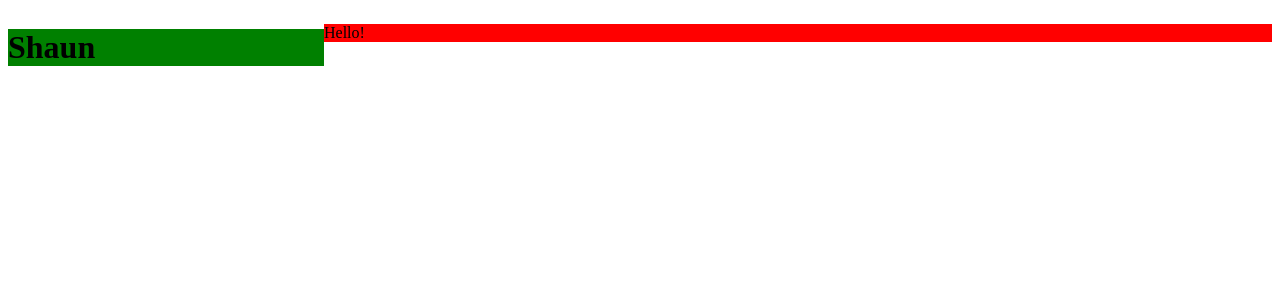
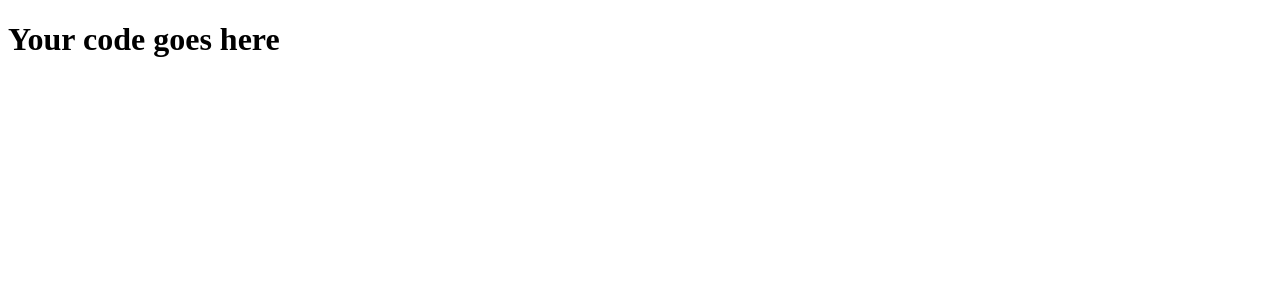
Before and after one commit to gorakhjoshi/ReactPatternLayoutComponent, a JavaScript app: page / in a window 1280 px wide. Shown: the top 300 px of the page. Built offline with nearby package versions, Linux system fonts and the light colour scheme; the HTML template or start-up script is replaced by a standard one.

Commit message:
initial file for Lists and list items

```diff
--- a/src/App.js
+++ b/src/App.js
@@ -1,20 +1,47 @@
-import { SplitScreen } from './SplitScreen';
+const people = [
+  {
+    name: 'John Doe',
+    age: 54,
+    hairColor: 'brown',
+    hobbies: ['swimming', 'bicycling', 'video games'],
+  },
+  {
+    name: 'Brenda Smith',
+    age: 33,
+    hairColor: 'black',
+    hobbies: ['golf', 'mathematics'],
+  },
+  {
+    name: 'Jane Garcia',
+    age: 27,
+    hairColor: 'blonde',
+    hobbies: ['biology', 'medicine', 'gymnastics'],
+  },
+];
 
-const LeftHandComponent = ({ name }) => {
-  return <h1 style={{ backgroundColor: 'green' }}>{name}</h1>;
-};
-
-const RightHandComponent = ({ message }) => {
-  return <p style={{ backgroundColor: 'red' }}>{message}!</p>;
-};
+const products = [
+  {
+    name: 'Flat-Screen TV',
+    price: '$300',
+    description: 'Huge LCD screen, a great deal',
+    rating: 4.5,
+  },
+  {
+    name: 'Basketball',
+    price: '$10',
+    description: 'Just like the pros use',
+    rating: 3.8,
+  },
+  {
+    name: 'Running Shoes',
+    price: '$120',
+    description: 'State-of-the-art technology for optimum running',
+    rating: 4.2,
+  },
+];
 
 function App() {
-  return (
-    <SplitScreen leftWeight={1} rightWeight={3}>
-      <LeftHandComponent name='Shaun' />
-      <RightHandComponent message='Hello' />
-    </SplitScreen>
-  );
+  return <h1>Your code goes here</h1>;
 }
 
 export default App;
--- a/src/SplitScreen.js
+++ /dev/null
@@ -1,19 +0,0 @@
-import styled from 'styled-components';
-
-const Container = styled.div`
-  display: flex;
-`;
-
-const Pane = styled.div`
-  flex: ${(props) => props.weight};
-`;
-
-export const SplitScreen = ({ children, leftWeight = 1, rightWeight = 1 }) => {
-  const [left, right] = children;
-  return (
-    <Container>
-      <Pane weight={leftWeight}>{left}</Pane>
-      <Pane weight={rightWeight}>{right}</Pane>
-    </Container>
-  );
-};
```
Also changed, not shown: src/RegularList.js.js (added, +13 -0 lines).
